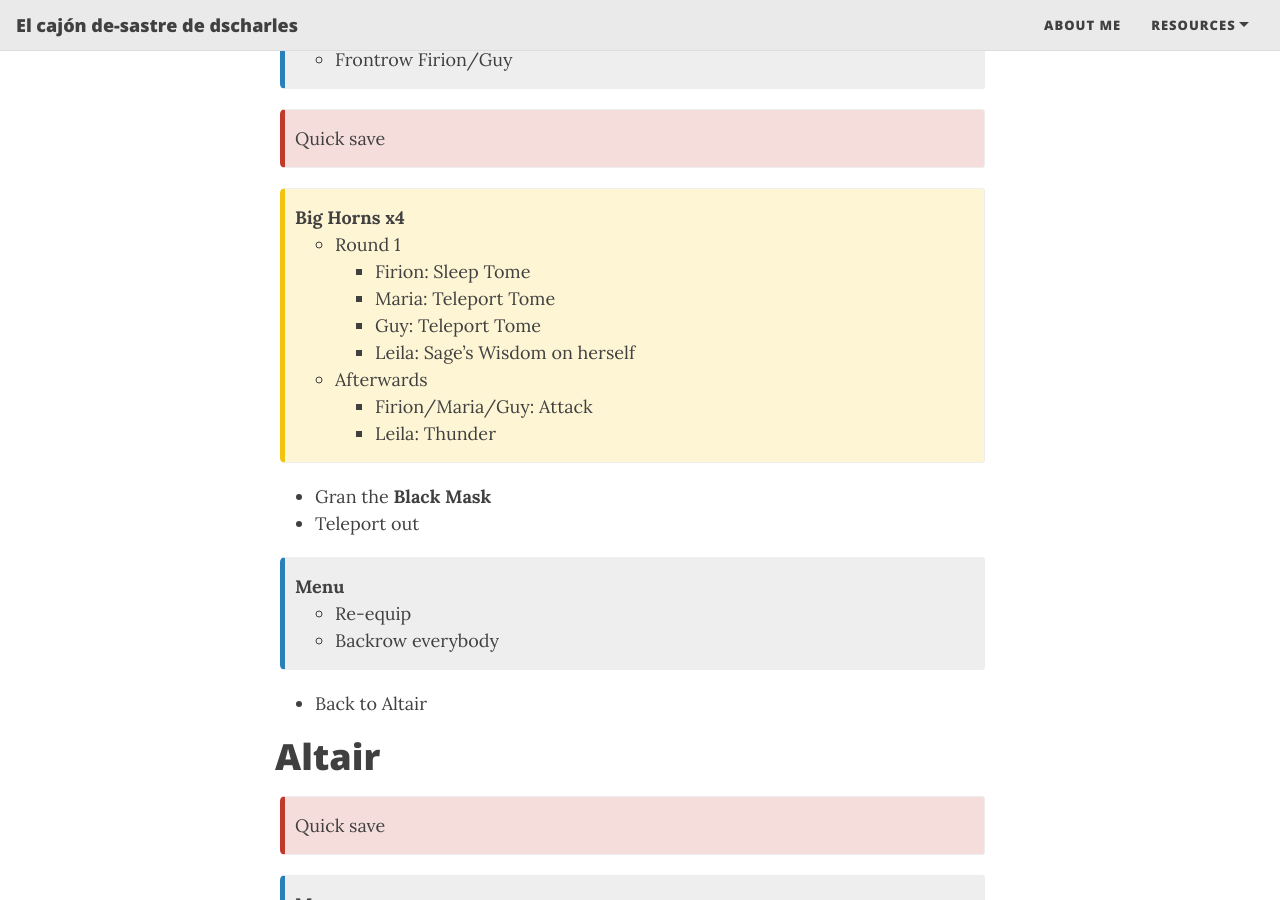
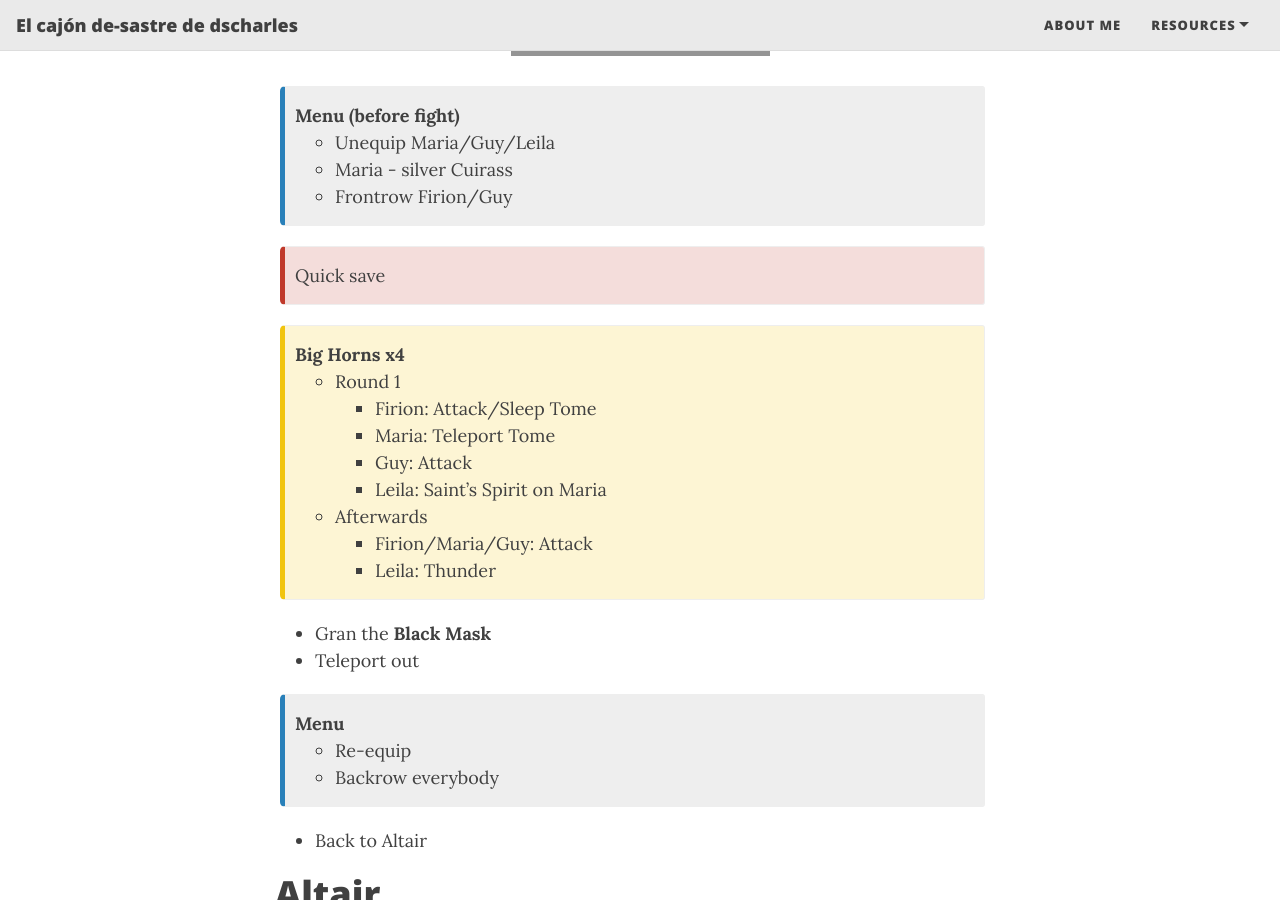
Before and after one commit to dscharles/dscharles.github.io, a Jekyll site: the page built from speedrun/final-fantasy-ii.md, in a window 1280 px wide and 900 px high, scrolled down 24913 px. Built offline with Jekyll 4.4.1, drawn with Linux system fonts in a browser that asks for light colours; nearby versions of some CDN libraries; some of the changed text lies outside the part shown.

Commit message:
New teleport strat

```diff
--- a/speedrun/final-fantasy-ii.md
+++ b/speedrun/final-fantasy-ii.md
@@ -135,6 +135,10 @@
 # Altair
 * Give the **mythril** to the blacksmith
 
+{: .box-note}
+* **Magic Shop**
+  * 3 Fire Tome
+
 {: }
 * Enter the boat by Paloom
 
@@ -551,9 +556,9 @@
 * **Chimera x4**
   * Round 1
     * Firion: Attack
-    * Maria: Teleport Tome
-    * Guy: Teleport Tome
-    * Leila: Teleport Tome
+    * Maria: Warp Tome
+    * Guy: Attack
+    * Leila: Sage's Wisdom on Maria
   * Round 2
     * Firion/Guy: Attack
     * Maria: Defend/Heal
@@ -611,10 +616,10 @@
 {: .box-warning}
 * **Big Horns x4**
   * Round 1
-    * Firion: Sleep Tome
+    * Firion: Attack/Sleep Tome
     * Maria: Teleport Tome
-    * Guy: Teleport Tome
-    * Leila: Sage's Wisdom on herself
+    * Guy: Attack
+    * Leila: Saint's Spirit on Maria
   * Afterwards
     * Firion/Maria/Guy: Attack
     * Leila: Thunder
```
Also changed, not shown: other parts of speedrun/final-fantasy-ii.md (+3 -2 lines).
